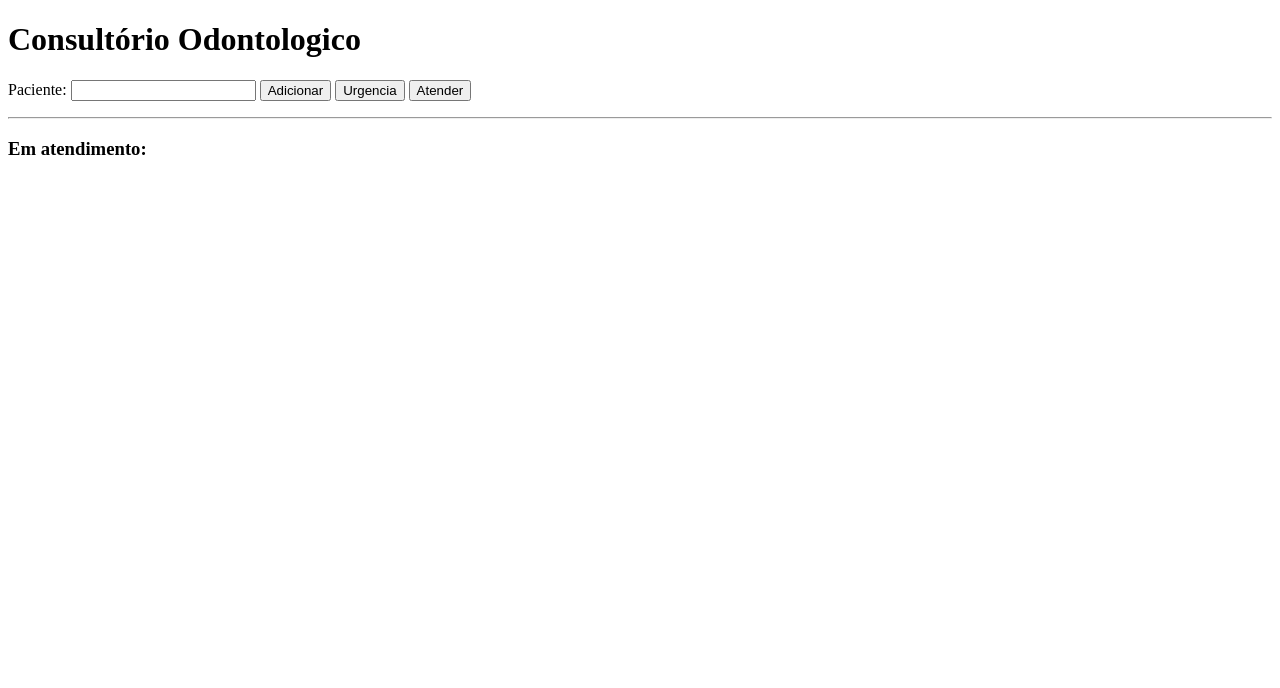
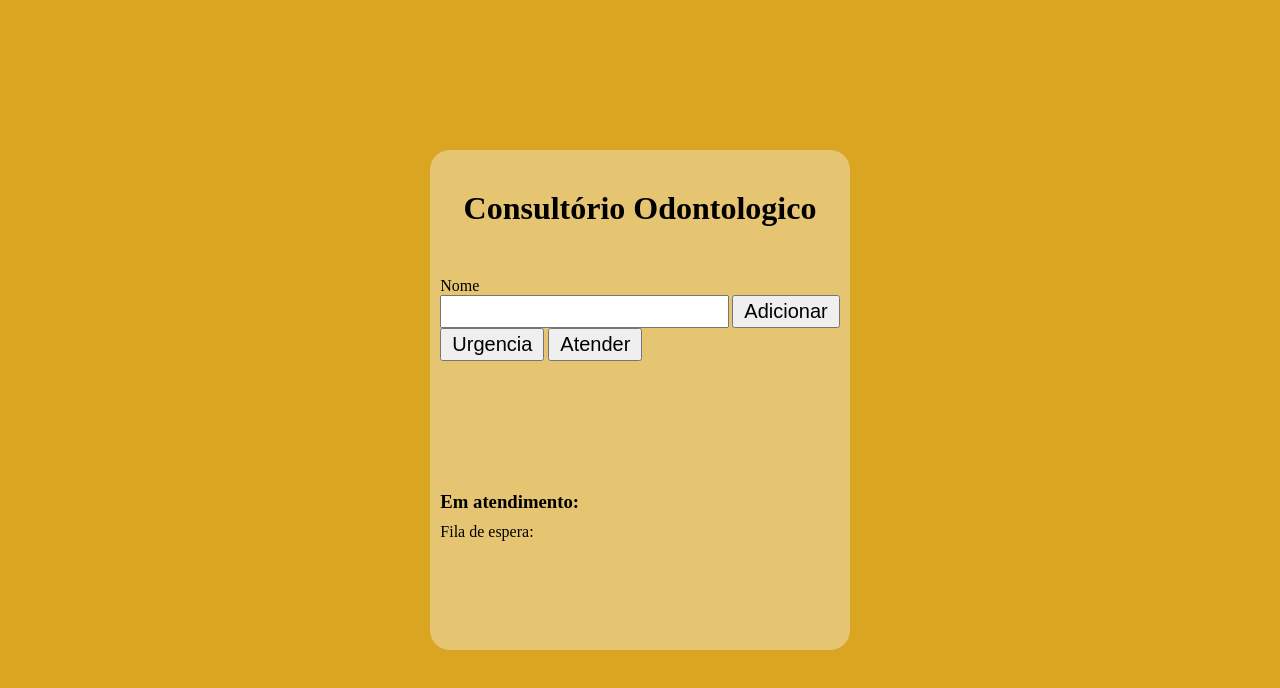
Before and after one commit to valmirsantanape/livrojs, a website: page cap06/exemplos/ex2/index.html in a window 1280 px wide. Drawn offline with Linux system fonts and the light colour scheme.

Commit message:
estilizaçao do projeto

```diff
--- a/cap06/exemplos/ex2/index.html
+++ b/cap06/exemplos/ex2/index.html
@@ -4,21 +4,32 @@
     <meta charset="UTF-8">
     <meta http-equiv="X-UA-Compatible" content="IE=edge">
     <meta name="viewport" content="width=device-width, initial-scale=1.0">
+    <link rel="stylesheet" href="style.css">
     <title>ODONTO.COM | Consultório</title>
 </head>
+<main class="container">
+
     <body>
+        <div class="form">
             <h1>Consultório Odontologico</h1>
-    <form action="">
-        <p>Paciente:
+            <form class="formulario">
+                Nome
+                <p >
                     <input type="text" name="" id="inNome" required>
-            <input type="submit" value="Adicionar">
-            <input type="button" id="btnUrgencia" value="Urgencia">
-            <input type="button" id="btnAtender" value="Atender">
+                    <input type="submit" value="Adicionar" class="button">
                 </p>
+
+                <input type="button" class="button" id="btnUrgencia" value="Urgencia">
+                <input type="button" class="button" id="btnAtender" value="Atender">
             </form>
-    <hr>
+        </div>
+        <section class="atendimento">
+
             <h3>Em atendimento: <span></span></h3>
+            <p>Fila de espera: </p>
             <pre></pre>
+        </section>
+</main>
 
     <script src="script.js"></script>
 </body>
--- a/cap06/exemplos/ex2/script.js
+++ b/cap06/exemplos/ex2/script.js
@@ -39,7 +39,7 @@ frm.btnUrgencia.addEventListener("click", () => {
 })
 
 frm.btnAtender.addEventListener('click', (e) => {
-
+    resp.style.color = 'blue'
     if (pacientes.length == 0) {
         if(!frm.checkValidity()){
            alert("Não tem paciente na fila de espera")
--- /dev/null
+++ b/cap06/exemplos/ex2/style.css
@@ -0,0 +1,44 @@
+*{margin: 0 ; padding: 0 ;}
+
+body{
+    background-color: #daa520;
+    height: 100vh;
+    display: flex;
+    justify-content: center;
+    align-items: center;
+    flex-direction: row ;
+}
+main {
+    height: 500px;
+    display: grid;
+}
+.form{
+    background: #FAFAFA60;
+    padding: 20px 10px 50px 10px;
+    border-radius: 20px 20px 0 0;
+
+}
+.formulario p{
+   display: flex;
+}
+.atendimento{
+    background: #FAFAFA60;
+    padding: 20px 10px 50px 10px;
+    border-radius:0px 0px 20px 20px;
+}
+h1{
+    text-align: center;
+    padding: 20px 0 50px 0;
+}
+h3{
+    margin-bottom: 10px;
+
+}
+#inNome{
+    margin-right: 3px;
+}
+input{
+    font-size: 15pt;
+    text-align: end;
+    padding: 3px 10px;
+}
```
Lines whose indentation alone changed are shown as unchanged.
